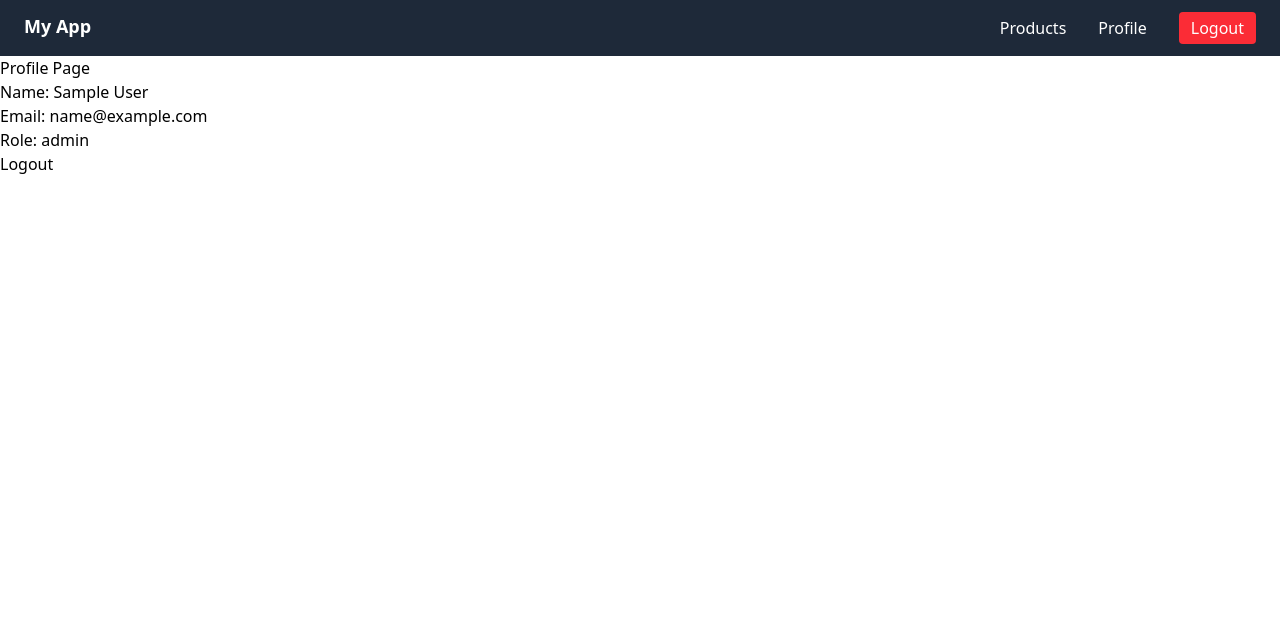
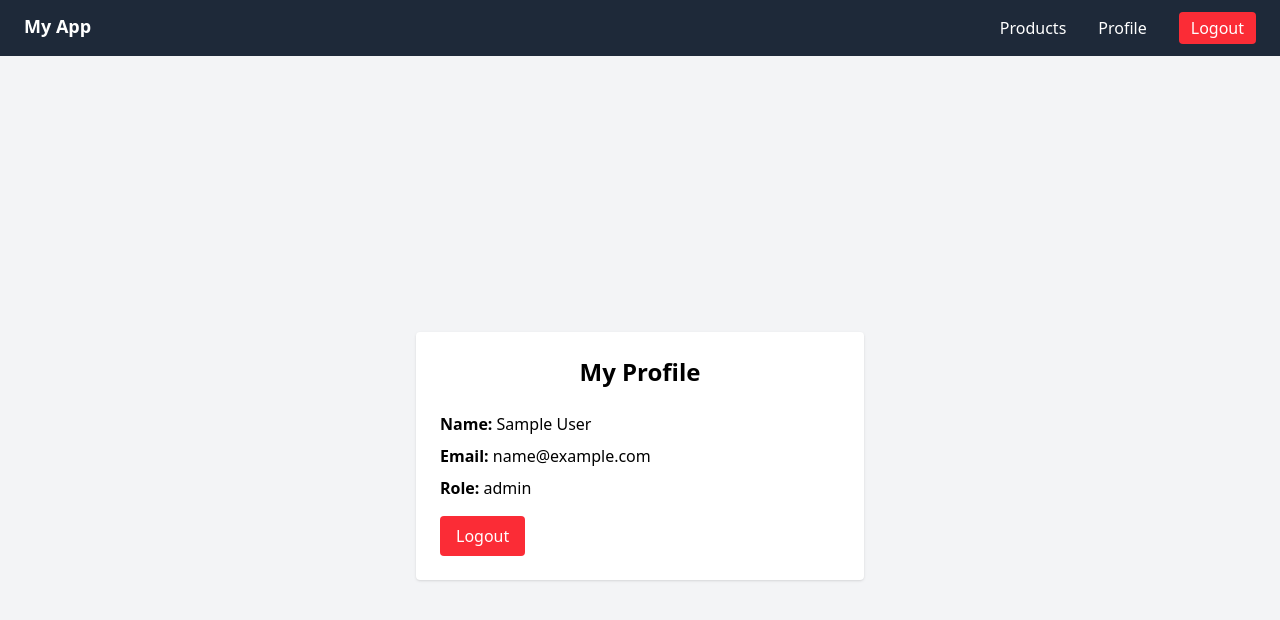
Before and after one commit to sonalghinaiya/mern-stackcart, a React (Vite) app in the folder frontend/: page /profile in a window 1280 px wide. Shown: the top 620 px of the page. Built offline with nearby package versions, Linux system fonts and the light colour scheme; sample sign-in values are in the browser's storage.

Commit message:
feat(Profile): enhance profile page layout with image display and improved styling feat(AddEditProduct): replace rating input with a select dropdown for better user experience

```diff
--- a/frontend/src/pages/AddEditProduct.jsx
+++ b/frontend/src/pages/AddEditProduct.jsx
@@ -87,14 +87,27 @@ function AddEditProduct() {
           onChange={(e) => setDescription(e.target.value)}
           placeholder="Description"
         />
-        <input
+        {/* <input
           className="input"
           type="number"
           value={rating}
           name="rating"
           onChange={(e) => setRating(e.target.value)}
           placeholder="Rating"
-        />
+        /> */}
+        <select
+          className="input"
+          name="rating"
+          value={rating}
+          onChange={(e) => setRating(e.target.value)}
+        >
+          <option value="">Select Rating</option>
+          <option value="1">1</option>
+          <option value="2">2</option>
+          <option value="3">3</option>
+          <option value="4">4</option>
+          <option value="5">5</option>
+        </select>
         <label className="text-sm text-gray-600 mt-2 block">
           Product image
         </label>
--- a/frontend/src/pages/Profile.jsx
+++ b/frontend/src/pages/Profile.jsx
@@ -15,15 +15,48 @@ function Profile() {
     navigate("/login");
   };
   return (
-    <div>
-      <h2>Profile Page</h2>
-      <p>
-        Name: {user.firstName} {user.lastName}
-      </p>
-      <p>Email: {user.email}</p>
-      <p>Role: {user.role}</p>
+    <div className="min-h-screen bg-gray-100 flex items-center justify-center">
+      <div className="bg-white shadow p-6 rounded w-full max-w-md">
+        <h2 className="text-2xl font-bold mb-6 text-center">My Profile</h2>
+        {user.profileImage && (
+          <div className="flex justify-center mb-4">
+            <img
+              src={`http://localhost:8000/${user.profileImage}`}
+              alt="Profile"
+              className="w-24 h-24 rounded-full object-cover border"
+            />
+          </div>
+        )}
+        <div className="space-y-2">
+          <p>
+            <span className="font-semibold">Name:</span> {user.firstName}{" "}
+            {user.lastName}
+          </p>
+          <p>
+            <span className="font-semibold">Email:</span> {user.email}
+          </p>
+          <p>
+            <span className="font-semibold">Role:</span> {user.role}
+          </p>
+          {user.jobTitle && (
+            <p>
+              <span className="font-semibold">Job:</span> {user.jobTitle}
+            </p>
+          )}
+          {user.gender && (
+            <p>
+              <span className="font-semibold">Gender:</span> {user.gender}
+            </p>
+          )}
+        </div>
 
-      <button onClick={logout}>Logout</button>
+        <button
+          onClick={logout}
+          className="mt-4 bg-red-500 text-white px-4 py-2 rounded"
+        >
+          Logout
+        </button>
+      </div>
     </div>
   );
 }
```
